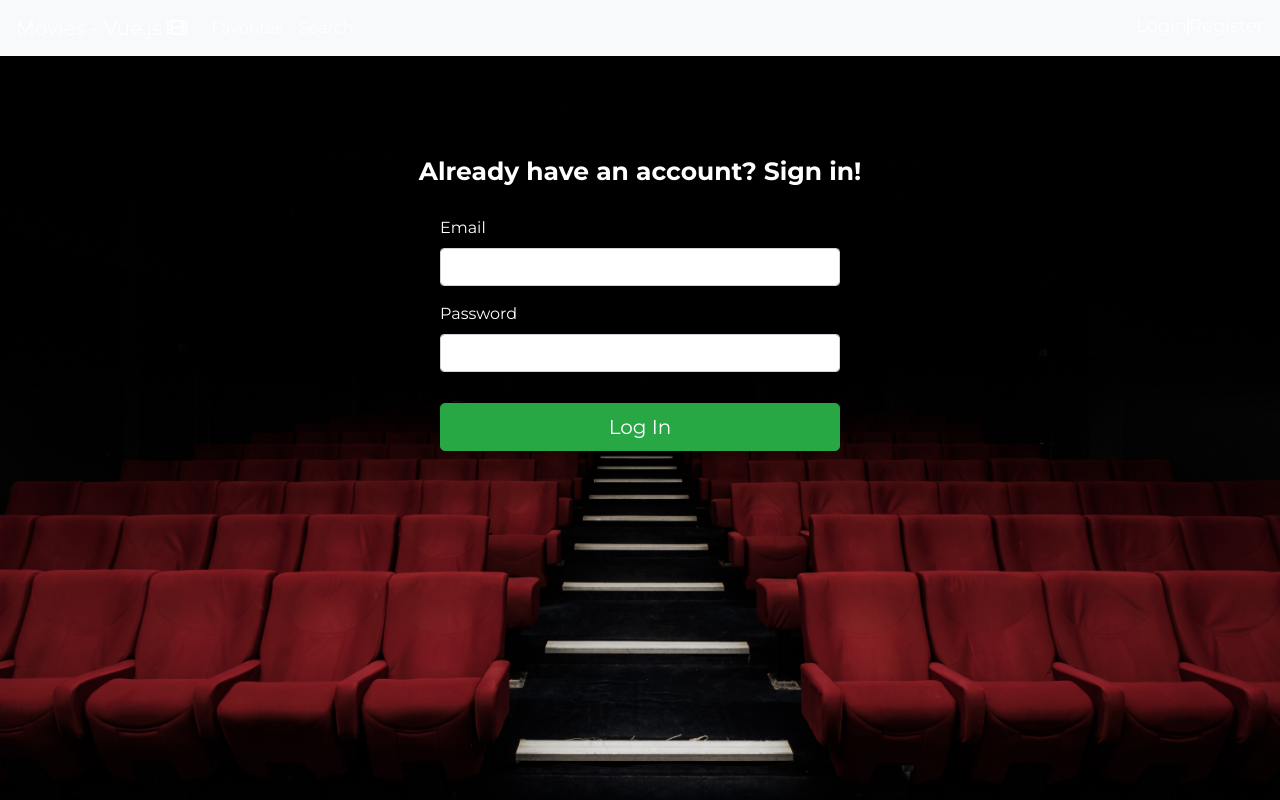
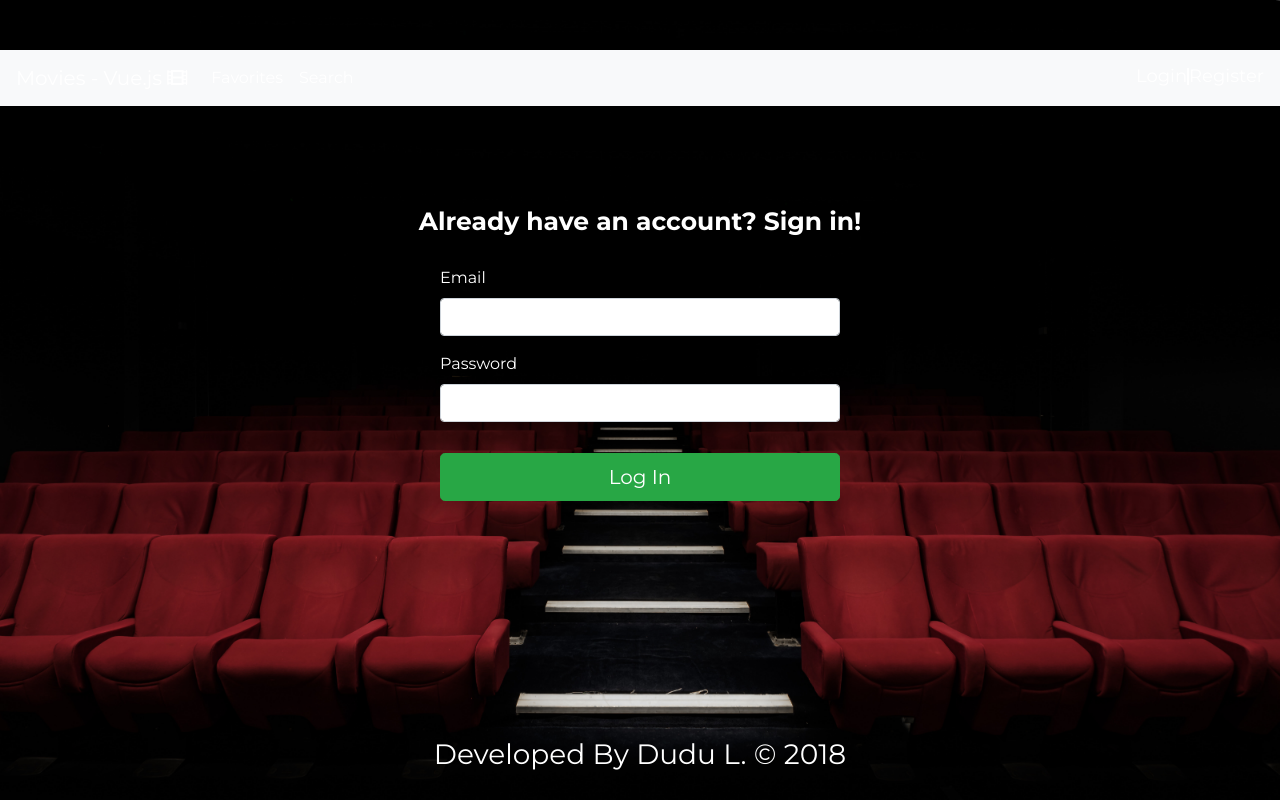
Before and after one commit to david1542/cinematic-client, a Vue app: page /#/login in a window 1280 px wide. Built offline with nearby package versions, Linux system fonts and the light colour scheme.

Commit message:
improved AppPage

```diff
--- /dev/null
+++ b/src/components/AppPage.vue
@@ -0,0 +1,41 @@
+<template>
+  <div class="page-container">
+    <Navbar />
+    <main>
+      <slot></slot>
+    </main>
+    <Footer />
+  </div>
+</template>
+
+<script>
+import Navbar from './Navbar'
+import Footer from './Footer'
+export default {
+  name: 'AppPage',
+  components: {
+    Navbar,
+    Footer
+  }
+}
+</script>
+
+<style>
+.page-container {
+  position: relative;
+  display: flex;
+  flex-direction: column;
+  align-items: center;
+  overflow: hidden;
+  width: 100%;
+  background-image: url('../assets/theater.jpg');
+  z-index: 0;
+  min-height: 100%;
+  background-size: 100vw 100vh;
+  background-attachment: fixed;
+  padding-top: 50px;
+}
+main {
+  margin-bottom: 100px;
+}
+</style>
--- /dev/null
+++ b/src/components/Footer.vue
@@ -0,0 +1,29 @@
+<template>
+  <footer>
+    <h3>Developed By Dudu L. &copy; 2018</h3>
+  </footer>
+</template>
+
+<script>
+export default {
+  name: 'Footer'
+}
+</script>
+
+<style>
+footer {
+  position: absolute;
+  bottom: 0;
+  left: 0;
+  right: 0;
+  display: flex;
+  justify-content: center;
+  align-items: center;
+  padding: 20px 0;
+}
+h3 {
+  font-size: 20px;
+  color: white;
+  font-weight: bold;
+}
+</style>
--- a/src/components/Navbar.vue
+++ b/src/components/Navbar.vue
@@ -77,6 +77,7 @@ export default {
   width: 100%;
   background-color: transparent !important;
   top: 0;
+  z-index: 3;
   padding: 8px 60px 8px 30px;
 }
 
--- a/src/components/SearchBar.vue
+++ b/src/components/SearchBar.vue
@@ -32,6 +32,7 @@ export default {
   }
   input[type="text"] {
     width: 400px;
+    margin: auto;
   }
   button {
     height: 41px;
--- a/src/main.js
+++ b/src/main.js
@@ -4,11 +4,15 @@ import Vue from 'vue'
 import App from './App'
 import router from './router'
 import store from './store'
+import AppPage from './components/AppPage'
 import BootstrapVue from 'bootstrap-vue'
 import 'bootstrap/dist/css/bootstrap.css'
 import 'bootstrap-vue/dist/bootstrap-vue.css'
 
 Vue.config.productionTip = false
+
+// Base Components
+Vue.component('AppPage', AppPage)
 
 Vue.use(BootstrapVue)
 
--- a/src/pages/FavoritesPage.vue
+++ b/src/pages/FavoritesPage.vue
@@ -1,6 +1,5 @@
 <template>
-  <div class="favorites-page">
-    <Navbar />
+  <AppPage>
     <div class="header">
       <h1 class="display-4">
         Favorites
@@ -13,19 +12,17 @@
         :movie="movie"
       />
     </div>
-  </div>
+  </AppPage>
 </template>
 
 <script>
 import { mapState } from 'vuex'
 import { getMovies } from '../actions/creators'
 import MovieListItem from '@/components/MovieListItem'
-import Navbar from '@/components/Navbar'
 export default {
   name: 'FavoritesPage',
   components: {
-    MovieListItem,
-    Navbar
+    MovieListItem
   },
   data () {
     return {
@@ -46,25 +43,17 @@ export default {
 }
 </script>
 
-<style>
-.favorites-page {
-  display: flex;
-  flex-direction: column;
-  align-items: center;
-  width: 100%;
-  min-height: 100%;
-  background-image: url("../assets/theater.jpg");
-  background-size: 100vw 100vh;
-  background-attachment: fixed;
+<style scoped>
+.page-container {
+  height: auto;
 }
-
-.favorites-page > .header {
+.header {
   padding: 12px 40px;
   display: flex;
   width: 100%;
 }
 
-.favorites-page > .header > h1 {
+.header > h1 {
   color: white;
   font-size: 29px;
 }
--- a/src/pages/HomePage.vue
+++ b/src/pages/HomePage.vue
@@ -1,26 +1,23 @@
 <template>
-  <div class="home-page">
-    <Navbar />
+  <AppPage>
     <h2 class="popular-movies">Popular Movies</h2>
     <MovieGallery v-if="popularMovies" :movies="popularMovies" />
-    <h2 class="page-title">Search movies now for free!</h2>
+    <h2 class="page-title">Movie Search Engine</h2>
     <SearchBar :search-movie="sendQuery" />
-  </div>
+  </AppPage>
 </template>
 
 <script>
 import { mapState } from 'vuex'
 import MovieGallery from '@/components/MovieGallery'
 import SearchBar from '@/components/SearchBar'
-import Navbar from '@/components/Navbar'
 import { getPopularMovies } from '../actions/creators'
 
 export default {
   name: 'HomePage',
   components: {
     MovieGallery,
-    SearchBar,
-    Navbar
+    SearchBar
   },
   mounted () {
     this.$store.dispatch(getPopularMovies())
@@ -41,28 +38,18 @@ export default {
 
 <!-- Add "scoped" attribute to limit CSS to this component only -->
 <style scoped>
-.home-page {
-  display: flex;
-  flex-direction: column;
-  align-items: center;
-  overflow-y: scroll;
-  overflow-x: hidden;
-  height: 100%;
-  width: 100%;
-  background-image: url('../assets/theater.jpg');
-  background-size: cover;
-  padding-top: 70px;
-  padding-bottom: 150px;
+.page-container {
+  height: auto;
 }
-.home-page > .page-title,
-.home-page > .popular-movies {
+.page-title,
+.popular-movies {
   font-size: 20px;
   text-align: center;
   color: white;
   margin-top: 200px;
 }
 
-.home-page > .popular-movies {
+.popular-movies {
   margin-top: 0;
   margin: 40px 0 100px 0;
 }
--- a/src/pages/LoginPage.vue
+++ b/src/pages/LoginPage.vue
@@ -1,17 +1,32 @@
 <template>
-  <div class="login-page">
-    <Navbar />
+  <AppPage>
     <h2>Already have an account? Sign in!</h2>
-    <form class="login-form">
+    <form
+      class="login-form"
+      @keydown.enter="login"
+    >
       <div class="form-group">
         <label for="email">Email</label>
-        <input id="email" class="form-control" type="text" v-model="email" />
+        <input
+          id="email"
+          class="form-control"
+          type="text"
+          v-model="email"
+        />
       </div>
       <div class="form-group">
         <label for="password">Password</label>
-        <input id="password" class="form-control" type="password" v-model="password" />
+        <input
+          id="password"
+          class="form-control"
+          type="password"
+          v-model="password" />
       </div>
-      <button type="button" class="btn btn-lg btn-success" v-on:click="login">
+      <button
+        type="button"
+        class="btn btn-lg btn-success"
+        :click="login"
+      >
         <span v-if="loading">
           Logging in
           <i class="fas fa-circle-notch fa-spin"></i>
@@ -19,17 +34,13 @@
         <span v-else>Log In</span>
       </button>
     </form>
-  </div>
+  </AppPage>
 </template>
 
 <script>
 import { loginUser } from '../actions/creators'
-import Navbar from '@/components/Navbar'
 export default {
   name: 'LoginPage',
-  components: {
-    Navbar
-  },
   data () {
     return {
       email: null,
@@ -57,40 +68,32 @@ export default {
 }
 </script>
 
-<style>
-.login-page {
-  display: flex;
-  flex-direction: column;
-  align-items: center;
-  overflow: hidden;
-  width: 100%;
-  height: 100%;
-  background-image: url('../assets/theater.jpg');
-  background-size: cover;
-  padding-bottom: 150px;
+<style scoped>
+.page-container {
   color: white;
 }
-.login-page > h2 {
+h2 {
   font-size: 25px;
   margin-top: 100px;
   margin-bottom: 30px;
   font-weight: bold;
 }
-.login-page > .login-form {
+.login-form {
   display: flex;
   flex-direction: column;
   width: 400px;
+  margin: auto;
 }
 
-.login-page > .login-form > button {
+.login-form > button {
   margin-top: 15px;
 }
 
-.login-page > .login-form > button > span > i{
+.login-form > button > span > i{
   margin-left: 5px;
 }
 
-.login-page > .login-form > .form-group > label {
+.login-form > .form-group > label {
   text-align: left;
   display: block;
 }
--- a/src/pages/MoviePage.vue
+++ b/src/pages/MoviePage.vue
@@ -1,6 +1,5 @@
 <template>
-    <div class='movie-page'>
-      <Navbar />
+  <AppPage>
     <div v-if="specificMovie" class='movie-container'>
       <img :src='specificMovie.poster' alt=''>
       <div class='movie-overview'>
@@ -21,19 +20,17 @@
       <iframe frameborder='0' height='100%' width='100%' :src="specificMovie.trailer">
       </iframe>
     </div>
-    </div>
+  </AppPage>
 </template>
 
 <script>
 import MovieTorrents from '@/components/MovieTorrents'
-import Navbar from '@/components/Navbar'
 import { getMovie } from '../actions/creators'
 import { mapState } from 'vuex'
 export default {
   name: 'MoviePage',
   components: {
-    MovieTorrents,
-    Navbar
+    MovieTorrents
   },
   data: function () {
     return {
@@ -53,21 +50,7 @@ export default {
 </script>
 
 <style>
-.movie-page {
-  display: flex;
-  flex-direction: column;
-  align-items: center;
-  overflow: hidden;
-  width: 100%;
-  height: 100%;
-  background-image: url('../assets/theater.jpg');
-  z-index: -2;
-  background-size: 100vw 100vh;
-  background-attachment: fixed;
-  padding-top: 30px;
-}
-
-.movie-page > .trailer {
+.trailer {
   position: fixed;
   z-index: -1;
   width: 100%;
@@ -92,7 +75,7 @@ export default {
   justify-content: flex-start;
   padding: 60px 40px;
   flex-wrap: wrap;
-  z-index: 1;
+  z-index: 2;
   opacity: 0.1;
   transition: 0.3s;
   animation: fadeOutAnimation 1s ease-out 1s forwards;
--- a/src/pages/RegisterPage.vue
+++ b/src/pages/RegisterPage.vue
@@ -1,6 +1,5 @@
 <template>
-  <div class="register-page">
-    <Navbar />
+  <AppPage>
     <h2>Sign up today for free!</h2>
     <form class="register-form">
       <div class="form-group">
@@ -31,17 +30,13 @@
       <h2>Registered user? Sign in here</h2>
       <router-link to="/login" class="btn btn-primary">Sign In</router-link>
     </div>
-  </div>
+  </AppPage>
 </template>
 
 <script>
 import { registerUser } from '../actions/creators'
-import Navbar from '@/components/Navbar'
 export default {
   name: 'RegisterPage',
-  components: {
-    Navbar
-  },
   data () {
     return {
       firstName: null,
@@ -73,47 +68,39 @@ export default {
 }
 </script>
 
-<style>
-.register-page {
-  display: flex;
-  flex-direction: column;
-  align-items: center;
-  overflow: hidden;
-  width: 100%;
-  background-image: url('../assets/theater.jpg');
-  background-size: cover;
-  padding-bottom: 150px;
+<style scoped>
+.page-container {
   color: white;
 }
-.register-page > h2 {
+h2 {
   font-size: 25px;
-  margin-top: 100px;
   margin-bottom: 30px;
   font-weight: bold;
 }
-.register-page > .register-form {
+.register-form {
   display: flex;
   flex-direction: column;
   width: 400px;
+  margin: auto;
 }
 
-.register-page > .register-form > button {
+.register-form > button {
   margin-top: 15px;
 }
 
-.register-page > .register-form > button > span > i{
+.register-form > button > span > i{
   margin-left: 5px;
 }
 
-.register-page > .register-form > .form-group > label {
+.register-form > .form-group > label {
   text-align: left;
   display: block;
 }
 
-.register-page > .login-reference {
+.login-reference {
   margin-top: 60px;
 }
-.register-page > .login-reference > h2 {
+.login-reference > h2 {
   font-size: 23px;
 }
 </style>
--- a/src/pages/SearchPage.vue
+++ b/src/pages/SearchPage.vue
@@ -1,6 +1,5 @@
 <template>
-  <div class="search-page">
-    <Navbar />
+  <AppPage>
     <div class="header">
       <h1 class="display-4">
         Hello from search page
@@ -13,19 +12,17 @@
         :movie="movie"
       />
     </div>
-  </div>
+  </AppPage>
 </template>
 
 <script>
 import { searchMovies } from '../actions/creators'
 import { mapState } from 'vuex'
 import MovieListItem from '@/components/MovieListItem'
-import Navbar from '@/components/Navbar'
 export default {
   name: 'SearchPage',
   components: {
-    MovieListItem,
-    Navbar
+    MovieListItem
   },
   mounted: function () {
     const { query } = this.$router.history.current.query
@@ -38,24 +35,13 @@ export default {
 </script>
 
 <style>
-.search-page {
-  display: flex;
-  flex-direction: column;
-  align-items: center;
-  overflow: hidden;
-  width: 100%;
-  background-image: url('../assets/theater.jpg');
-  background-size: 100vw 100vh;
-  background-attachment: fixed;
-}
-
-.search-page > .header {
+.header {
   padding: 12px 40px;
   display: flex;
   width: 100%;
 }
 
-.search-page > .header > h1 {
+.header > h1 {
   color: white;
   font-size: 29px;
 }
```
Lines whose indentation alone changed are shown as unchanged.
